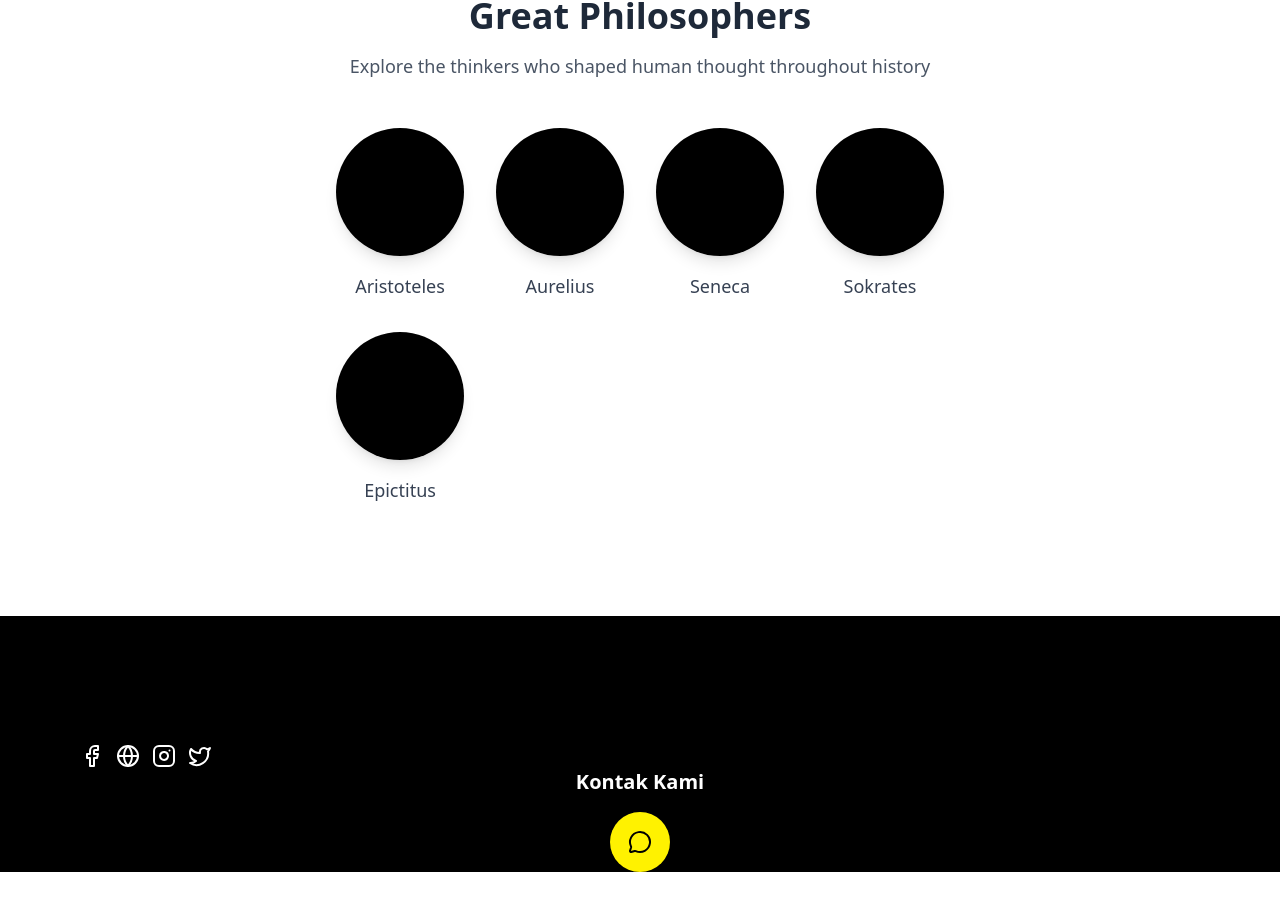
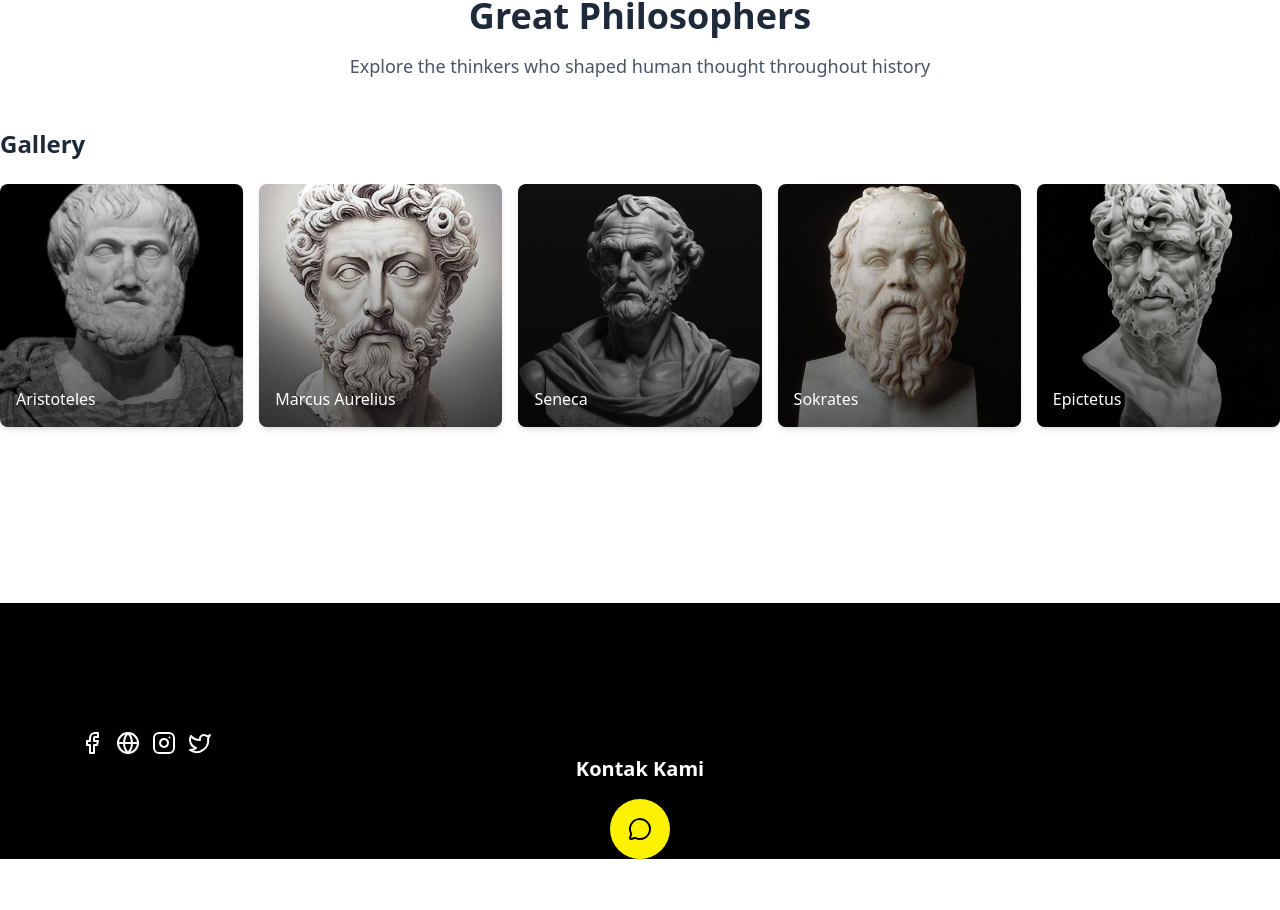
Before and after one commit to Ryuuutaaa/daily-stoic, a Next.js app: page / in a window 1280 px wide. Shown: the part 852-1762 px from the top of the page. Built offline with nearby package versions, Linux system fonts and the light colour scheme.

Commit message:
Refactor code structure for improved readability and maintainability

```diff
--- a/src/components/modules/landing-page/who-is-philosopher/index.tsx
+++ b/src/components/modules/landing-page/who-is-philosopher/index.tsx
@@ -1,25 +1,123 @@
+"use client";
+
+import { motion, AnimatePresence } from "framer-motion";
 import PhilosopherCard from "@/components/ui/PhilosopherCard";
 import { PHILOSOPHER } from "@/utils/constants";
+import type { Philosopher } from "@/utils/constants";
+import { useState } from "react";
 
 const Philosopher = () => {
+  const [selectedPhilosopher, setSelectedPhilosopher] =
+    useState<Philosopher | null>(null);
+
   return (
     <section className="max-w-7xl mx-auto flex flex-col justify-center mb-16 px-4 md:px-0 py-12">
+      {/* Header Section */}
       <div className="text-center mb-12">
-        <h1 className="text-4xl font-bold text-gray-800 mb-4">
+        <motion.h1
+          initial={{ opacity: 0, y: -20 }}
+          animate={{ opacity: 1, y: 0 }}
+          transition={{ duration: 0.5 }}
+          className="text-4xl font-bold text-gray-800 mb-4"
+        >
           Great Philosophers
-        </h1>
-        <p className="text-gray-600 max-w-2xl mx-auto text-lg">
+        </motion.h1>
+        <motion.p
+          initial={{ opacity: 0 }}
+          animate={{ opacity: 1 }}
+          transition={{ delay: 0.2, duration: 0.5 }}
+          className="text-gray-600 max-w-2xl mx-auto text-lg"
+        >
           Explore the thinkers who shaped human thought throughout history
-        </p>
+        </motion.p>
       </div>
 
-      <div className="flex justify-center">
-        <div className="grid grid-cols-1 sm:grid-cols-2 md:grid-cols-3 lg:grid-cols-4 gap-8 max-w-6xl">
-          {PHILOSOPHER.map((philosopher, index) => (
-            <PhilosopherCard key={index} philosopher={philosopher} />
+      {/* Image Gallery */}
+      <motion.div
+        className="mb-16"
+        initial={{ opacity: 0 }}
+        animate={{ opacity: 1 }}
+        transition={{ delay: 0.4, duration: 0.5 }}
+      >
+        <h2 className="text-2xl font-semibold text-gray-800 mb-6">Gallery</h2>
+        <div className="grid grid-cols-2 sm:grid-cols-3 md:grid-cols-4 lg:grid-cols-5 gap-4">
+          {PHILOSOPHER.map((philosopher) => (
+            <motion.div
+              key={philosopher.name}
+              whileHover={{ scale: 1.03 }}
+              whileTap={{ scale: 0.98 }}
+              className="cursor-pointer"
+              onClick={() => setSelectedPhilosopher(philosopher)}
+            >
+              <div className="relative aspect-square overflow-hidden rounded-lg shadow-md group">
+                <img
+                  src={philosopher.image}
+                  alt={philosopher.name}
+                  className="w-full h-full object-cover transition-transform duration-300 group-hover:scale-105"
+                  loading="lazy"
+                  onError={(e) => {
+                    const target = e.target as HTMLImageElement;
+                    target.src = "/default-philosopher.png";
+                  }}
+                />
+                <div className="absolute inset-0 bg-gradient-to-t from-black/60 to-transparent flex items-end p-4 transition-opacity duration-300 group-hover:opacity-90">
+                  <span className="text-white font-medium text-sm md:text-base">
+                    {philosopher.name}
+                  </span>
+                </div>
+              </div>
+            </motion.div>
           ))}
         </div>
-      </div>
+      </motion.div>
+
+      {/* Modal for selected philosopher */}
+      <AnimatePresence>
+        {selectedPhilosopher && (
+          <motion.div
+            initial={{ opacity: 0 }}
+            animate={{ opacity: 1 }}
+            exit={{ opacity: 0 }}
+            className="fixed inset-0 bg-black/80 flex items-center justify-center z-50 p-4"
+          >
+            <motion.div
+              initial={{ opacity: 0, scale: 0.9 }}
+              animate={{ opacity: 1, scale: 1 }}
+              exit={{ opacity: 0, scale: 0.9 }}
+              className="relative max-w-2xl w-full bg-white rounded-lg overflow-hidden shadow-xl max-h-[90vh] overflow-y-auto"
+              onClick={(e) => e.stopPropagation()}
+            >
+              <button
+                onClick={() => setSelectedPhilosopher(null)}
+                className="absolute top-4 right-4 z-10 bg-white hover:bg-gray-100 rounded-full p-2 shadow-md transition-colors duration-200"
+                aria-label="Close modal"
+              >
+                <svg
+                  xmlns="http://www.w3.org/2000/svg"
+                  className="h-6 w-6 text-gray-600"
+                  fill="none"
+                  viewBox="0 0 24 24"
+                  stroke="currentColor"
+                >
+                  <path
+                    strokeLinecap="round"
+                    strokeLinejoin="round"
+                    strokeWidth={2}
+                    d="M6 18L18 6M6 6l12 12"
+                  />
+                </svg>
+              </button>
+
+              <div className="p-6 md:p-8">
+                <PhilosopherCard
+                  philosopher={selectedPhilosopher}
+                  inModal={true}
+                />
+              </div>
+            </motion.div>
+          </motion.div>
+        )}
+      </AnimatePresence>
     </section>
   );
 };
--- a/src/components/ui/PhilosopherCard.tsx
+++ b/src/components/ui/PhilosopherCard.tsx
@@ -1,33 +1,91 @@
 "use client";
 
-import { Philosopher as PhilosopherType } from "@/utils/constants";
-import React, { useState } from "react";
+import { Philosopher } from "@/utils/constants";
 import { motion } from "framer-motion";
+import { useState } from "react";
 
-const PhilosopherCard = ({ philosopher }: { philosopher: PhilosopherType }) => {
-  const [isModalOpen, setIsModalOpen] = useState(false);
+interface PhilosopherCardProps {
+  philosopher: Philosopher;
+  inModal?: boolean;
+  onClick?: () => void;
+}
+
+const PhilosopherCard = ({
+  philosopher,
+  inModal = false,
+  onClick,
+}: PhilosopherCardProps) => {
+  const [imageError, setImageError] = useState(false);
+  const [isHovered, setIsHovered] = useState(false);
+
+  const handleImageError = () => {
+    setImageError(true);
+  };
+
+  const handleClick = () => {
+    if (onClick && !inModal) {
+      onClick();
+    }
+  };
 
   return (
-    <>
+    <div className={inModal ? "w-full" : "w-full max-w-xs"}>
       <motion.div
-        whileHover={{ scale: 1.05 }}
-        whileTap={{ scale: 0.95 }}
-        className="flex flex-col items-center cursor-pointer"
-        onClick={() => setIsModalOpen(true)}
+        whileHover={inModal ? {} : { scale: 1.03 }}
+        whileTap={inModal ? {} : { scale: 0.98 }}
+        className={`flex flex-col items-center ${
+          inModal ? "" : "cursor-pointer"
+        } transition-all duration-200`}
+        onHoverStart={() => !inModal && setIsHovered(true)}
+        onHoverEnd={() => !inModal && setIsHovered(false)}
+        onClick={handleClick}
       >
-        <div className="relative">
+        {/* Image Container */}
+        <div className="relative w-full">
+          {imageError ? (
+            <div
+              className={`${
+                inModal ? "w-40 h-40" : "w-32 h-32"
+              } rounded-full bg-gradient-to-br from-indigo-100 to-purple-100 flex items-center justify-center border-4 border-white shadow-lg mx-auto`}
+            >
+              <span className="text-indigo-600 text-3xl font-bold">
+                {philosopher.name.charAt(0)}
+              </span>
+            </div>
+          ) : (
+            <motion.div
+              className={`${
+                inModal ? "w-40 h-40" : "w-32 h-32"
+              } rounded-full overflow-hidden border-4 border-white shadow-lg mx-auto`}
+              animate={{
+                boxShadow:
+                  isHovered && !inModal
+                    ? "0 10px 15px -3px rgba(0, 0, 0, 0.2), 0 4px 6px -4px rgba(0, 0, 0, 0.1)"
+                    : "0 4px 6px -1px rgba(0, 0, 0, 0.1), 0 2px 4px -2px rgba(0, 0, 0, 0.1)",
+              }}
+              transition={{ duration: 0.2 }}
+            >
               <img
                 src={philosopher.image}
-            alt={philosopher.name}
-            className="rounded-full w-32 h-32 object-cover border-4 border-white shadow-lg hover:shadow-xl transition-all duration-300"
+                alt={`Potrait ${philosopher.name}`}
+                onError={handleImageError}
+                className="w-full h-full object-cover transition-transform duration-300 hover:scale-105"
+                loading="lazy"
               />
+            </motion.div>
+          )}
+
+          {/* Hover Effect */}
+          {!inModal && (
             <div className="absolute inset-0 rounded-full bg-black bg-opacity-0 hover:bg-opacity-20 transition-all duration-300 flex items-center justify-center">
-            <svg
+              <motion.svg
                 xmlns="http://www.w3.org/2000/svg"
-              className="h-10 w-10 text-white opacity-0 hover:opacity-100 transition-opacity duration-300"
+                className="h-10 w-10 text-white"
                 fill="none"
                 viewBox="0 0 24 24"
                 stroke="currentColor"
+                animate={{ opacity: isHovered ? 1 : 0 }}
+                transition={{ duration: 0.2 }}
               >
                 <path
                   strokeLinecap="round"
@@ -41,31 +99,66 @@ const PhilosopherCard = ({ philosopher }: { philosopher: PhilosopherType }) => {
                   strokeWidth={2}
                   d="M2.458 12C3.732 7.943 7.523 5 12 5c4.478 0 8.268 2.943 9.542 7-1.274 4.057-5.064 7-9.542 7-4.477 0-8.268-2.943-9.542-7z"
                 />
-            </svg>
+              </motion.svg>
             </div>
+          )}
         </div>
-        <h3 className="mt-4 text-lg font-medium text-gray-700 hover:text-indigo-600 transition-colors duration-300">
+
+        {/* Philosopher Info */}
+        <div className="text-center mt-4 w-full">
+          <motion.h3
+            className={`${
+              inModal
+                ? "text-2xl md:text-3xl font-bold text-gray-800"
+                : "text-lg font-semibold text-gray-700"
+            } transition-colors duration-200`}
+            animate={{
+              color: !inModal && isHovered ? "#4f46e5" : "#374151",
+            }}
+          >
             {philosopher.name}
-        </h3>
-      </motion.div>
+          </motion.h3>
+          <motion.p
+            className={`${
+              inModal
+                ? "text-indigo-600 font-medium mt-2 mb-4"
+                : "text-sm text-gray-500 mt-1"
+            }`}
+            animate={{
+              opacity: !inModal ? (isHovered ? 1 : 0.8) : undefined,
+            }}
+            transition={{ duration: 0.2 }}
+          >
+            {philosopher.lifespan}
+          </motion.p>
+        </div>
 
-      {/* Modal */}
-      {isModalOpen && (
-        <div className="fixed inset-0 bg-black bg-opacity-50 flex items-center justify-center z-50 p-4">
-          <motion.div
-            initial={{ opacity: 0, scale: 0.9 }}
-            animate={{ opacity: 1, scale: 1 }}
-            exit={{ opacity: 0, scale: 0.9 }}
-            className="bg-white rounded-lg max-w-2xl w-full max-h-[90vh] overflow-y-auto"
+        {/* Modal Content */}
+        {inModal && (
+          <div className="w-full mt-6">
+            <div className="border-t border-gray-200 pt-6">
+              <h4 className="text-lg font-semibold text-gray-800 mb-3">
+                Biografi
+              </h4>
+              <p className="text-gray-600 leading-relaxed">{philosopher.bio}</p>
+            </div>
+
+            <div className="mt-6 border-t border-gray-200 pt-6">
+              <h4 className="text-lg font-semibold text-gray-800 mb-3">
+                Karya Utama
+              </h4>
+              <ul className="space-y-3">
+                {philosopher.works.map((work, index) => (
+                  <motion.li
+                    key={index}
+                    className="bg-gray-50 rounded-lg p-3 hover:bg-gray-100 transition-colors duration-200"
+                    whileHover={{ x: 5 }}
                   >
-            <div className="relative">
-              <button
-                onClick={() => setIsModalOpen(false)}
-                className="absolute top-4 right-4 text-gray-500 hover:text-gray-700"
-              >
+                    <div className="flex items-start">
+                      <div className="bg-indigo-100 text-indigo-600 p-1.5 rounded-full mr-3 mt-0.5">
                         <svg
                           xmlns="http://www.w3.org/2000/svg"
-                  className="h-6 w-6"
+                          className="h-4 w-4"
                           fill="none"
                           viewBox="0 0 24 24"
                           stroke="currentColor"
@@ -74,41 +167,20 @@ const PhilosopherCard = ({ philosopher }: { philosopher: PhilosopherType }) => {
                             strokeLinecap="round"
                             strokeLinejoin="round"
                             strokeWidth={2}
-                    d="M6 18L18 6M6 6l12 12"
+                            d="M12 6.253v13m0-13C10.832 5.477 9.246 5 7.5 5S4.168 5.477 3 6.253v13C4.168 18.477 5.754 18 7.5 18s3.332.477 4.5 1.253m0-13C13.168 5.477 14.754 5 16.5 5c1.747 0 3.332.477 4.5 1.253v13C19.832 18.477 18.247 18 16.5 18c-1.746 0-3.332.477-4.5 1.253"
                           />
                         </svg>
-              </button>
-              <div className="p-8">
-                <div className="flex flex-col md:flex-row gap-8 items-center">
-                  <img
-                    src={philosopher.image}
-                    alt={philosopher.name}
-                    className="rounded-full w-40 h-40 object-cover border-4 border-indigo-100 shadow-md"
-                  />
-                  <div>
-                    <h2 className="text-2xl font-bold text-gray-800 mb-2">
-                      {philosopher.name}
-                    </h2>
-                    <p className="text-gray-600 mb-4">{philosopher.lifespan}</p>
-                    <p className="text-gray-700">{philosopher.bio}</p>
                       </div>
+                      <span className="text-gray-700">{work}</span>
                     </div>
-                <div className="mt-8">
-                  <h3 className="text-xl font-semibold text-gray-800 mb-4">
-                    Notable Works
-                  </h3>
-                  <ul className="list-disc list-inside space-y-2 text-gray-700">
-                    {philosopher.works.map((work, index) => (
-                      <li key={index}>{work}</li>
+                  </motion.li>
                 ))}
               </ul>
             </div>
           </div>
-            </div>
+        )}
       </motion.div>
     </div>
-      )}
-    </>
   );
 };
 
--- a/src/utils/constants.ts
+++ b/src/utils/constants.ts
@@ -10,61 +10,40 @@ export const PHILOSOPHER: Philosopher[] = [
   {
     name: "Aristoteles",
     image: "/images/aristoteles.jpg",
-    bio: "the relegy of the after move",
-    lifespan: "470-399 BCE",
-    works: [
-      "life the sycle",
-      "life the sycle",
-      "life the sycle",
-      "life the sycle",
-    ],
+    bio: "Aristoteles adalah filsuf Yunani kuno yang memberikan kontribusi besar dalam berbagai bidang termasuk logika, metafisika, matematika, fisika, biologi, etika, politik, kedokteran, pertanian, dan teater.",
+    lifespan: "384-322 SM",
+    works: ["Metafisika", "Etika Nikomachea", "Politik", "Poetika"],
   },
   {
-    name: "Aurelius",
+    name: "Marcus Aurelius",
     image: "/images/aurelius.jpg",
-    bio: "the relegy of the after move",
-    lifespan: "470-399 BCE",
-    works: [
-      "life the sycle",
-      "life the sycle",
-      "life the sycle",
-      "life the sycle",
-    ],
+    bio: "Kaisar Romawi dan filsuf Stoik yang dikenal dengan pemikiran tentang pengendalian diri dan penerimaan takdir.",
+    lifespan: "121-180 M",
+    works: ["Meditasi", "Surat-surat kepada Fronto", "Catatan Harian"],
   },
   {
     name: "Seneca",
     image: "/images/seneca.jpg",
-    bio: "the relegy of the after move",
-    lifespan: "470-399 BCE",
+    bio: "Filsuf Romawi, negarawan, dan penulis drama yang merupakan salah satu tokoh utama Stoikisme.",
+    lifespan: "4 SM - 65 M",
     works: [
-      "life the sycle",
-      "life the sycle",
-      "life the sycle",
-      "life the sycle",
+      "Surat-surat kepada Lucilius",
+      "Tentang Kemarahan",
+      "Tentang Kehidupan yang Bahagia",
     ],
   },
   {
     name: "Sokrates",
-    image: "/images/soktrates.jpg",
-    bio: "the relegy of the after move",
-    lifespan: "470-399 BCE",
-    works: [
-      "life the sycle",
-      "life the sycle",
-      "life the sycle",
-      "life the sycle",
-    ],
+    image: "/images/sokrates.jpg",
+    bio: "Bapak Filsafat Barat yang terkenal dengan metode dialog dan pertanyaan kritisnya.",
+    lifespan: "470-399 SM",
+    works: ["Tidak meninggalkan tulisan", "Dikenal melalui muridnya Plato"],
   },
   {
-    name: "Epictitus",
+    name: "Epictetus",
     image: "/images/epictitus.jpg",
-    bio: "the relegy of the after move",
-    lifespan: "470-399 BCE",
-    works: [
-      "life the sycle",
-      "life the sycle",
-      "life the sycle",
-      "life the sycle",
-    ],
+    bio: "Filsuf Stoik yang mengajarkan bahwa kebebasan dan kebahagiaan dicapai dengan menerima apa yang tidak bisa dikendalikan.",
+    lifespan: "50-135 M",
+    works: ["Enchiridion", "Wacana", "Fragmen"],
   },
 ];
```
Also changed, not shown: public/images/sokrates.jpg (renamed from public/images/soktrates.jpg). Lines whose indentation alone changed are shown as unchanged.
